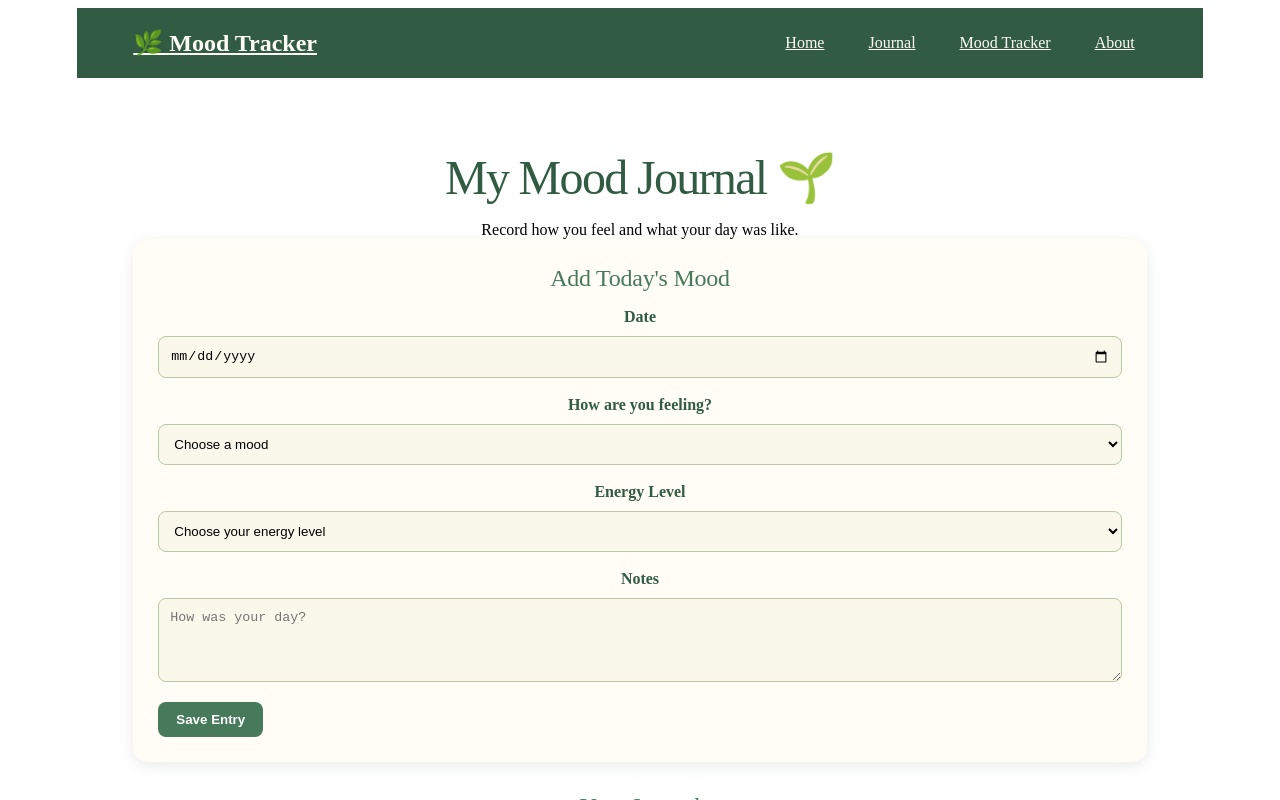
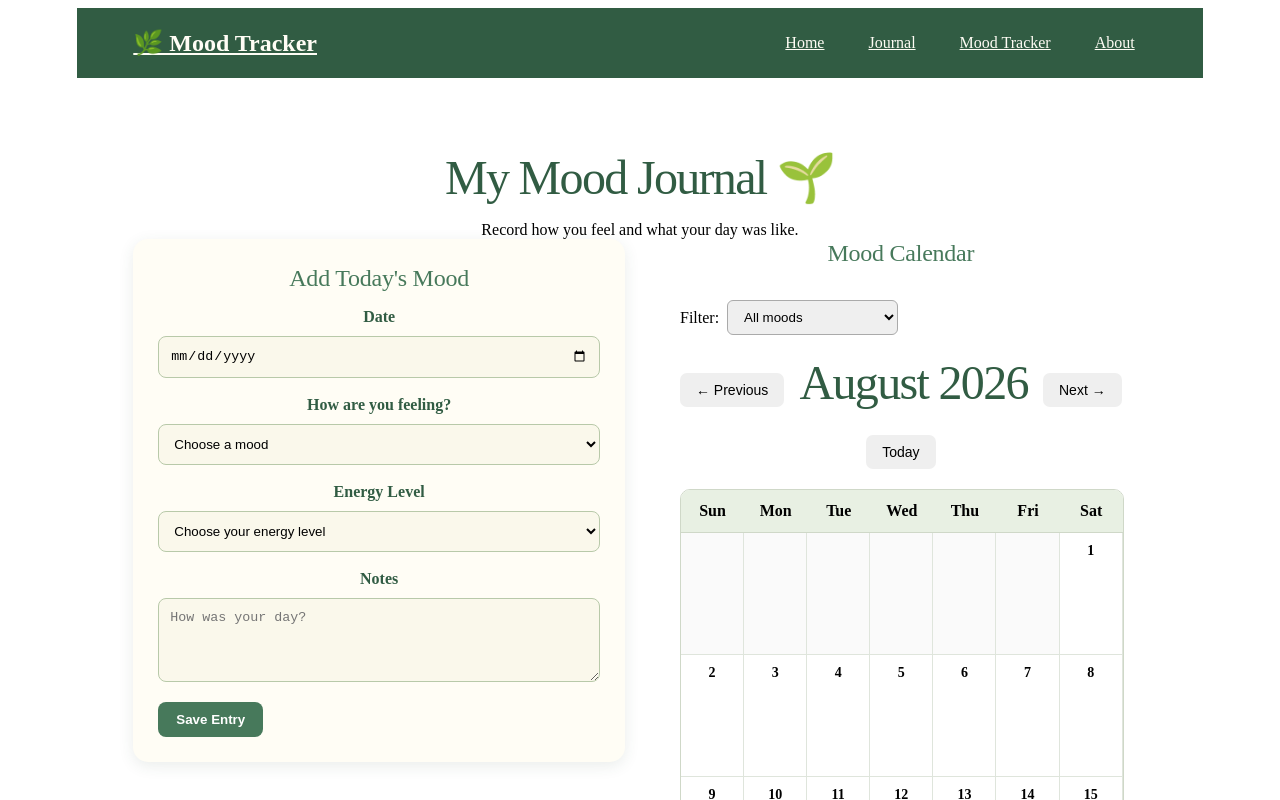
Before and after one commit to rekhavs003-cloud/unit-1-project, a React (Vite) app: page /journal in a window 1280 px wide. Shown: the top 800 px of the page. Built offline with nearby package versions, Linux system fonts and the light colour scheme.

Commit message:
Add calendar and notes to journal page

```diff
--- a/src/pages/Journal.jsx
+++ b/src/pages/Journal.jsx
@@ -1,9 +1,8 @@
-import React from "react";
-import { useState } from "react";
+import React, { useState } from "react";
 
 import MoodForm from "../components/MoodForm/MoodForm";
 import MoodList from "../components/MoodList/MoodList";
-
+import MoodCalendar from "../components/MoodCalendar/MoodCalendar";
 
 function Journal({
   moodEntries,
@@ -30,22 +29,46 @@ function Journal({
     <section className="page">
       <h1>My Mood Journal 🌱</h1>
 
-      <p>Record how you feel and what your day was like.</p>
+      <p>
+        Record how you feel and what your day was like.
+      </p>
 
+      <div className="journal-layout">
+
+        {/* LEFT SIDE - MOOD FORM */}
+        <div className="journal-form-column">
           <MoodForm
             addMoodEntry={addMoodEntry}
             editingEntry={editingEntry}
             updateMoodEntry={handleUpdate}
             cancelEdit={cancelEdit}
           />
+        </div>
 
+        {/* RIGHT SIDE - CALENDAR AND NOTES */}
+        <div className="journal-right-column">
+
+          {/* Calendar */}
+          <div className="journal-calendar">
+            <h2>Mood Calendar</h2>
+
+            <MoodCalendar
+              moodEntries={moodEntries}
+            />
+          </div>
+
+          {/* Notes / Saved Entries */}
+          <div className="journal-notes">
             <MoodList
               moodEntries={moodEntries}
               onDelete={deleteMoodEntry}
               onEdit={startEditing}
             />
+          </div>
 
+        </div>
 
+      </div>
     </section>
   );
 }
```
Lines whose indentation alone changed are shown as unchanged.
